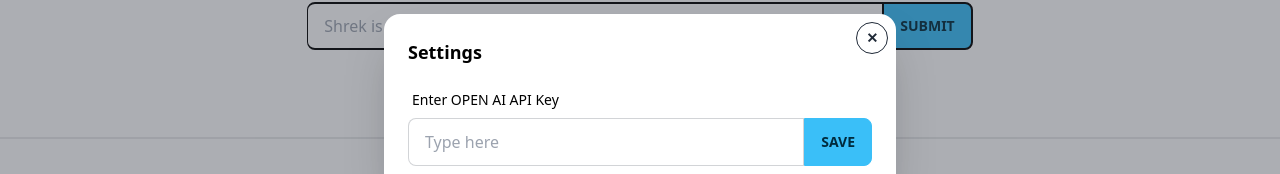
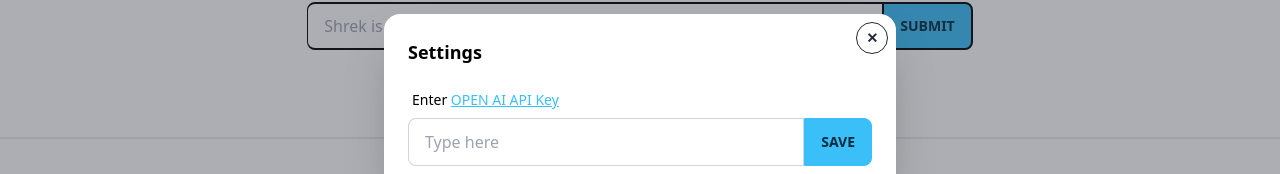
Before and after one commit to filipkujawa/mapGPT, a SvelteKit app: page / in a window 1280 px wide. Both pictures are taken after a click on the label 612 px from the left and 388 px from the top of the page. Shown: the part 298-472 px from the top of the page. Built offline with nearby package versions, Linux system fonts and the light colour scheme.

Commit message:
add link to open ai api key page

```diff
--- a/src/routes/+page.svelte
+++ b/src/routes/+page.svelte
@@ -148,7 +148,7 @@
 		<div class="form-control">
 			<!-- svelte-ignore a11y-label-has-associated-control -->
 			<label class="label">
-				<span class="label-text text-black">Enter OPEN AI API Key</span>
+				<span class="label-text text-black">Enter <a class="underline text-info" href="https://platform.openai.com/account/api-keys">OPEN AI API Key</a></span>
 			</label>
 			<label class="input-group">
 				<input
```
